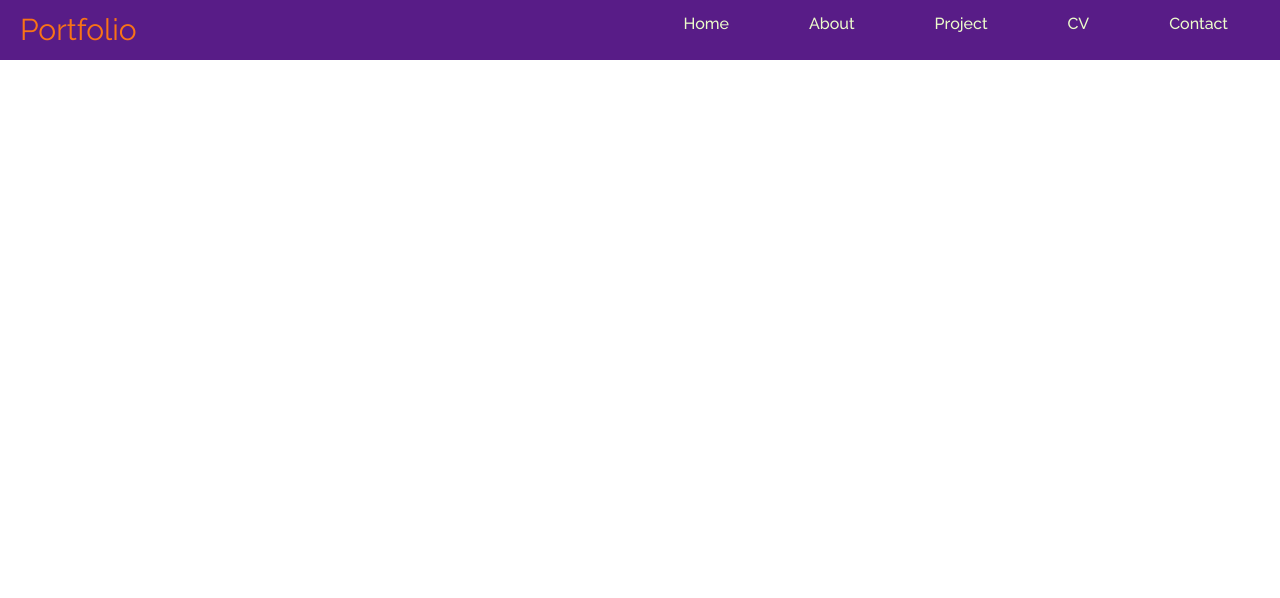
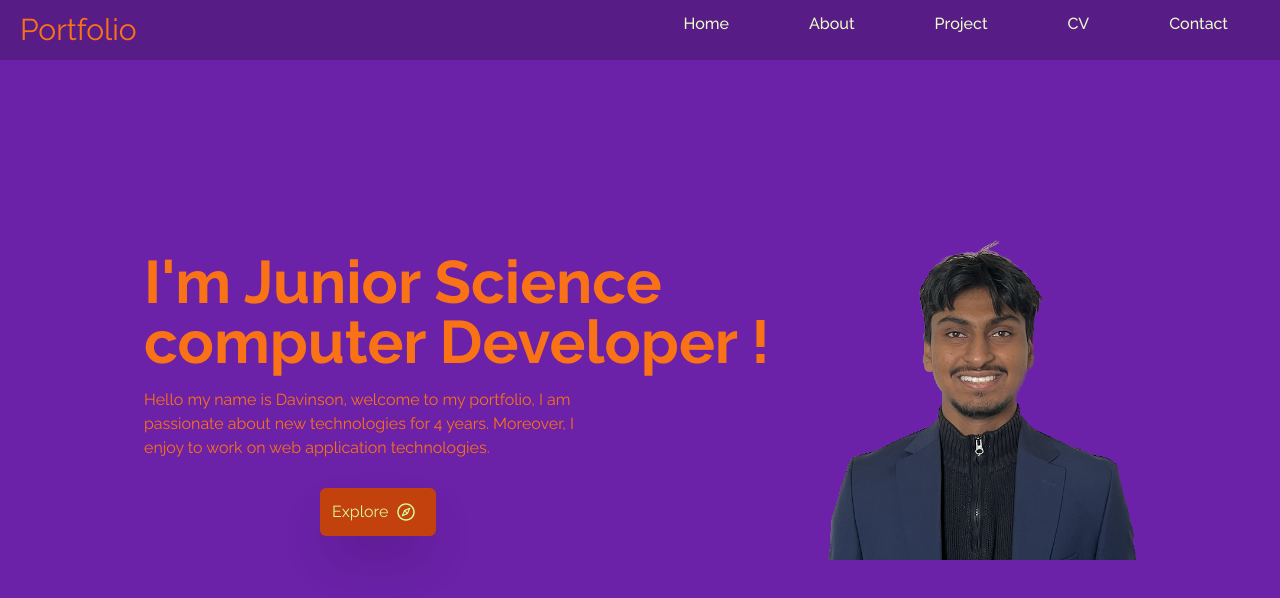
Before and after one commit to D-Davinson/davi_portfolio, a React (Create React App) app: page / in a window 1280 px wide. Shown: the top 598 px of the page. Built offline with nearby package versions, Linux system fonts and the light colour scheme.

Commit message:
Home done

```diff
--- a/src/App.js
+++ b/src/App.js
@@ -1,9 +1,11 @@
+import Home from "./components/Home";
 import Navbar from "./components/Navbar";
 
 function App() {
   return (
     <div>
       <Navbar />
+      <Home />
     </div>
   );
 }
--- /dev/null
+++ b/src/components/Home.jsx
@@ -0,0 +1,36 @@
+import React from 'react';
+import Head from '../assets/logo.png';
+import {AiOutlineCompass} from "react-icons/ai";
+const Home = () => {
+
+  return (
+    <div name="home" className='h-screen w-full bg-purple-800'>
+        <div className='max-w-screen-lg mx-auto flex flex-col
+        items-center justify-center h-full px-4 md:flex-row'>
+            <div className='flex flex-col justify-center h-full'>
+                <h2 className='text-4xl sm:text-6xl font-bold text-orange-500'>I'm Junior Science computer Developer !</h2>
+                <h4 className='text-orange-500 py-4 max-w-md'>
+                Hello my name is Davinson, welcome to my portfolio,
+                I am passionate about new technologies for 4 years. Moreover,
+                I enjoy to work on web application technologies.
+                </h4>
+                <div>
+                    <button className=' group text-lime-200 w-fit px-3 py-3 mx-44 my-3 flex
+                    items-center shadow-2xl rounded-md bg-orange-700 cursor-pointer'>
+                        Explore
+                        <span className='mx-2 group-hover:rotate-180 duration-300'>
+                            <AiOutlineCompass size={20}/>
+                        </span>
+                    </button>
+                </div>
+            </div>
+            <div>
+                <img src={Head} alt="my profile"
+                className=' mx-auto w-2/3 md:w-full'/>
+            </div>
+        </div>
+    </div>
+  )
+}
+
+export default Home
```
Also changed, not shown: src/assets/logo.png (added).
